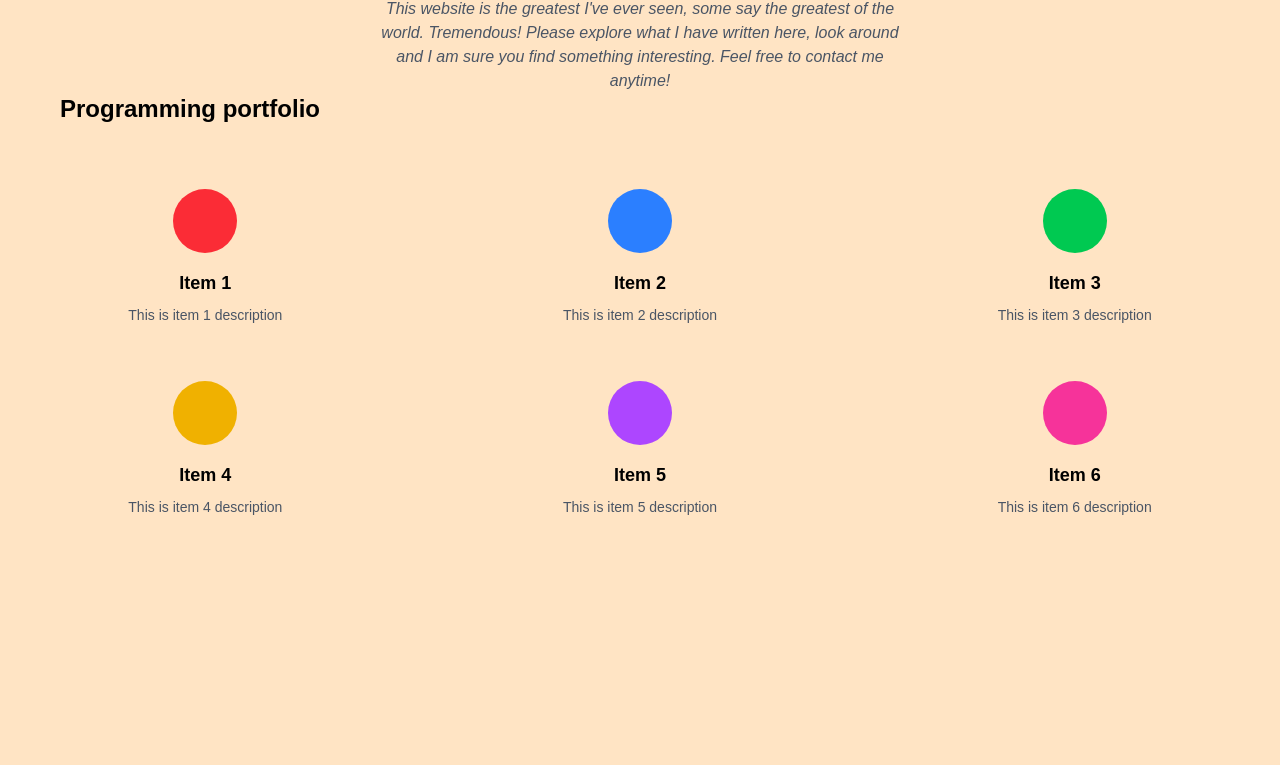
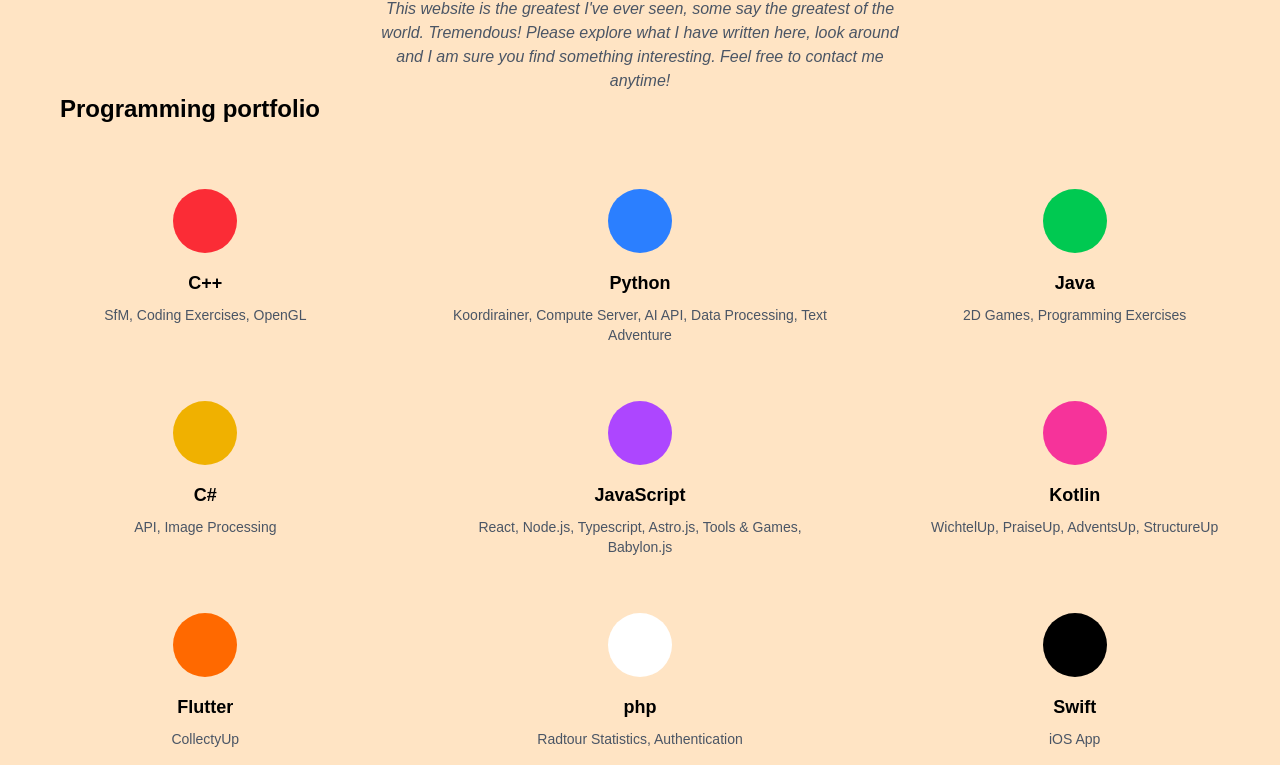
Before and after one commit to FrankNesling/webieat, an Astro site in the folder astro/: page / in a window 1280 px wide. Shown: the part 118-883 px from the top of the page. Before the commit the page ends 800 px from the top, so only its background shows below. Built offline with nearby package versions, Linux system fonts and the light colour scheme; Astro itself is replaced by a stand-in of ours.

Commit message:
dummy item values

```diff
--- a/astro/src/components/LandingPage.astro
+++ b/astro/src/components/LandingPage.astro
@@ -1,11 +1,14 @@
 ---
 const items = [
-  { color: 'bg-red-500', headline: 'Item 1', description: 'This is item 1 description' },
-  { color: 'bg-blue-500', headline: 'Item 2', description: 'This is item 2 description' },
-  { color: 'bg-green-500', headline: 'Item 3', description: 'This is item 3 description' },
-  { color: 'bg-yellow-500', headline: 'Item 4', description: 'This is item 4 description' },
-  { color: 'bg-purple-500', headline: 'Item 5', description: 'This is item 5 description' },
-  { color: 'bg-pink-500', headline: 'Item 6', description: 'This is item 6 description' },
+  { color: 'bg-red-500', headline: 'C++', description: 'SfM, Coding Exercises, OpenGL' },
+  { color: 'bg-blue-500', headline: 'Python', description: 'Koordirainer, Compute Server, AI API, Data Processing, Text Adventure' },
+  { color: 'bg-green-500', headline: 'Java', description: '2D Games, Programming Exercises' },
+  { color: 'bg-yellow-500', headline: 'C#', description: 'API, Image Processing' },
+  { color: 'bg-purple-500', headline: 'JavaScript', description: 'React, Node.js, Typescript, Astro.js, Tools & Games, Babylon.js' },
+  { color: 'bg-pink-500', headline: 'Kotlin', description: 'WichtelUp, PraiseUp, AdventsUp, StructureUp' },
+  { color: 'bg-orange-500', headline: 'Flutter', description: 'CollectyUp' },
+  { color: 'bg-white', headline: 'php', description: 'Radtour Statistics, Authentication' },
+  { color: 'bg-black', headline: 'Swift', description: 'iOS App' },
 ];
 ---
 
```
